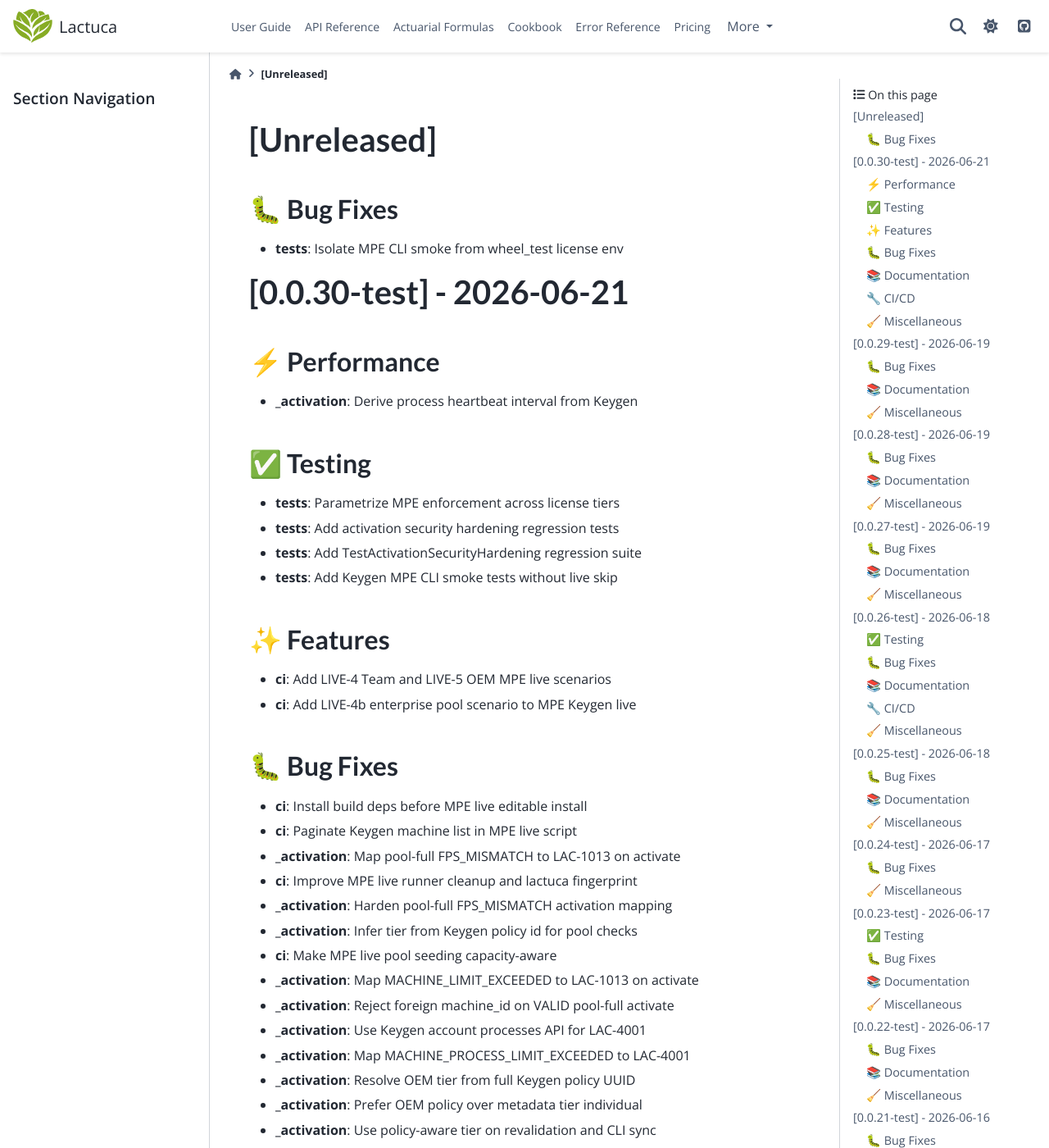
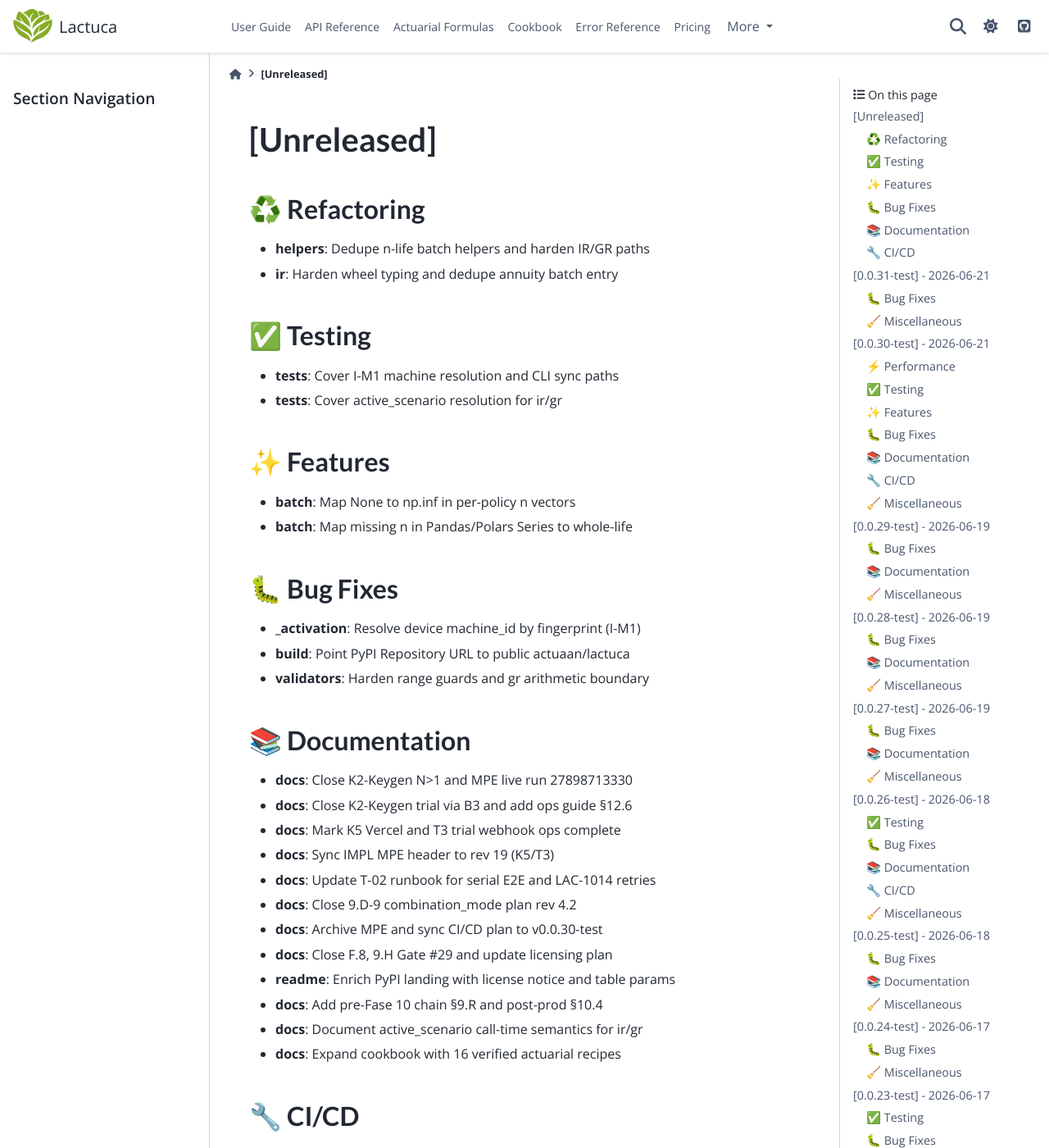
Before and after one commit to actuaan/lactuca, a Sphinx documentation site: the page built from docs/changelog.md, in a window 1280 px wide and 1400 px high. Shown: the whole window at 82% size. Built offline with Sphinx 7.4.7 and the PyData theme 0.15.4, drawn with Linux system fonts in a browser that asks for light colours; some of the changed text lies outside the part shown.

Commit message:
sync: update from private repo

```diff
--- a/docs/changelog.md
+++ b/docs/changelog.md
@@ -1,10 +1,81 @@
 ## [Unreleased]
 
+### ♻️ Refactoring
+
+- **helpers**: Dedupe n-life batch helpers and harden IR/GR paths
+
+- **ir**: Harden wheel typing and dedupe annuity batch entry
+
+
+### ✅ Testing
+
+- **tests**: Cover I-M1 machine resolution and CLI sync paths
+
+- **tests**: Cover active_scenario resolution for ir/gr
+
+
+### ✨ Features
+
+- **batch**: Map None to np.inf in per-policy n vectors
+
+- **batch**: Map missing n in Pandas/Polars Series to whole-life
+
+
 ### 🐛 Bug Fixes
 
+- **_activation**: Resolve device machine_id by fingerprint (I-M1)
+
+- **build**: Point PyPI Repository URL to public actuaan/lactuca
+
+- **validators**: Harden range guards and gr arithmetic boundary
+
+
+### 📚 Documentation
+
+- **docs**: Close K2-Keygen N>1 and MPE live run 27898713330
+
+- **docs**: Close K2-Keygen trial via B3 and add ops guide §12.6
+
+- **docs**: Mark K5 Vercel and T3 trial webhook ops complete
+
+- **docs**: Sync IMPL MPE header to rev 19 (K5/T3)
+
+- **docs**: Update T-02 runbook for serial E2E and LAC-1014 retries
+
+- **docs**: Close 9.D-9 combination_mode plan rev 4.2
+
+- **docs**: Archive MPE and sync CI/CD plan to v0.0.30-test
+
+- **docs**: Close F.8, 9.H Gate #29 and update licensing plan
+
+- **readme**: Enrich PyPI landing with license notice and table params
+
+- **docs**: Add pre-Fase 10 chain §9.R and post-prod §10.4
+
+- **docs**: Document active_scenario call-time semantics for ir/gr
+
+- **docs**: Expand cookbook with 16 verified actuarial recipes
+
+
+### 🔧 CI/CD
+
+- **ci**: Serialize E2E license matrix and retry LAC-1014 setup
+
+- **sync-public**: Re-enable push trigger and fix versions.json URLs
+
+
+## [0.0.31-test] - 2026-06-21
+
+### 🐛 Bug Fixes
+
 - **tests**: Isolate MPE CLI smoke from wheel_test license env
 
 
+### 🧹 Miscellaneous
+
+- Bump version to 0.0.31 [test release]
+
+
 ## [0.0.30-test] - 2026-06-21
 
 ### ⚡ Performance
```
